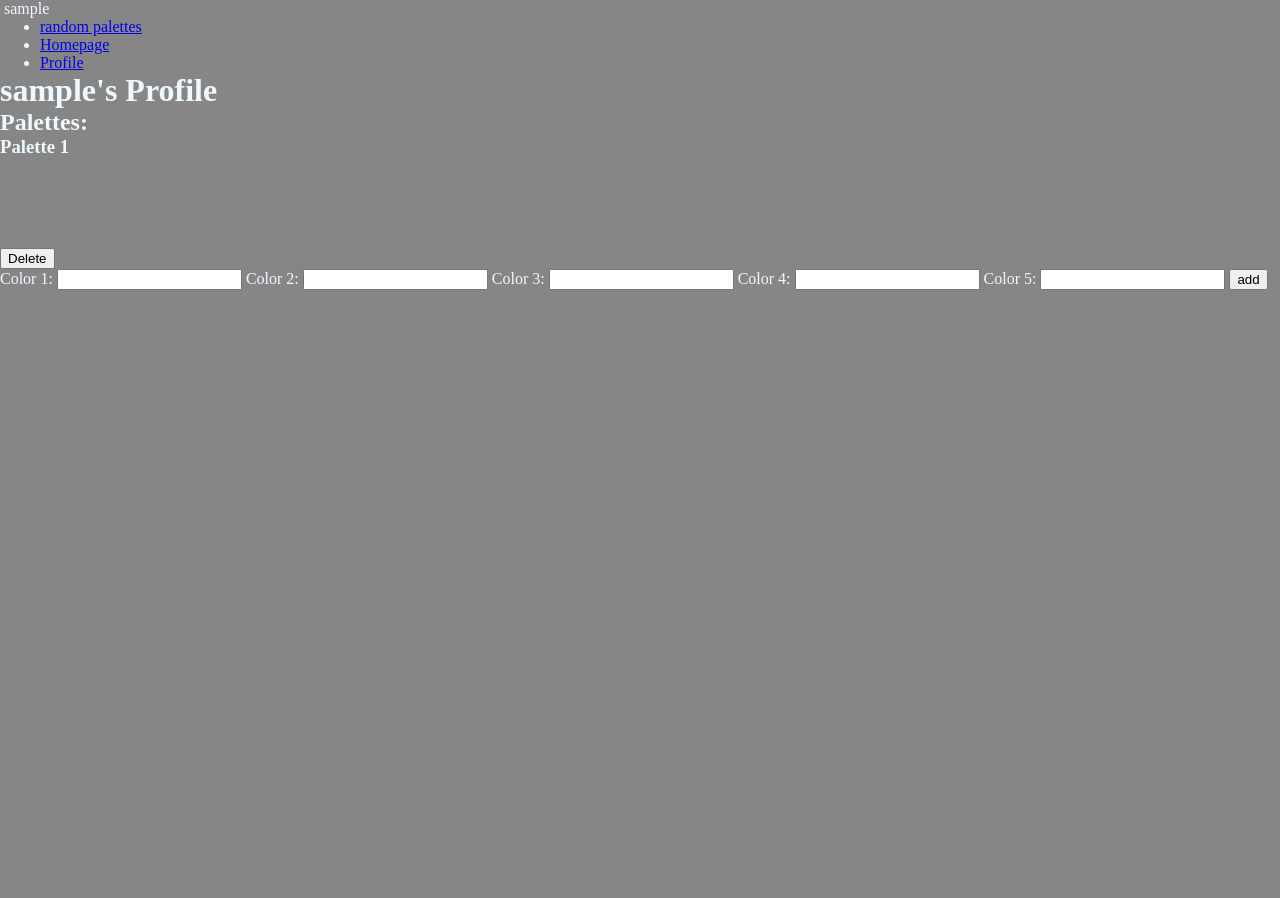
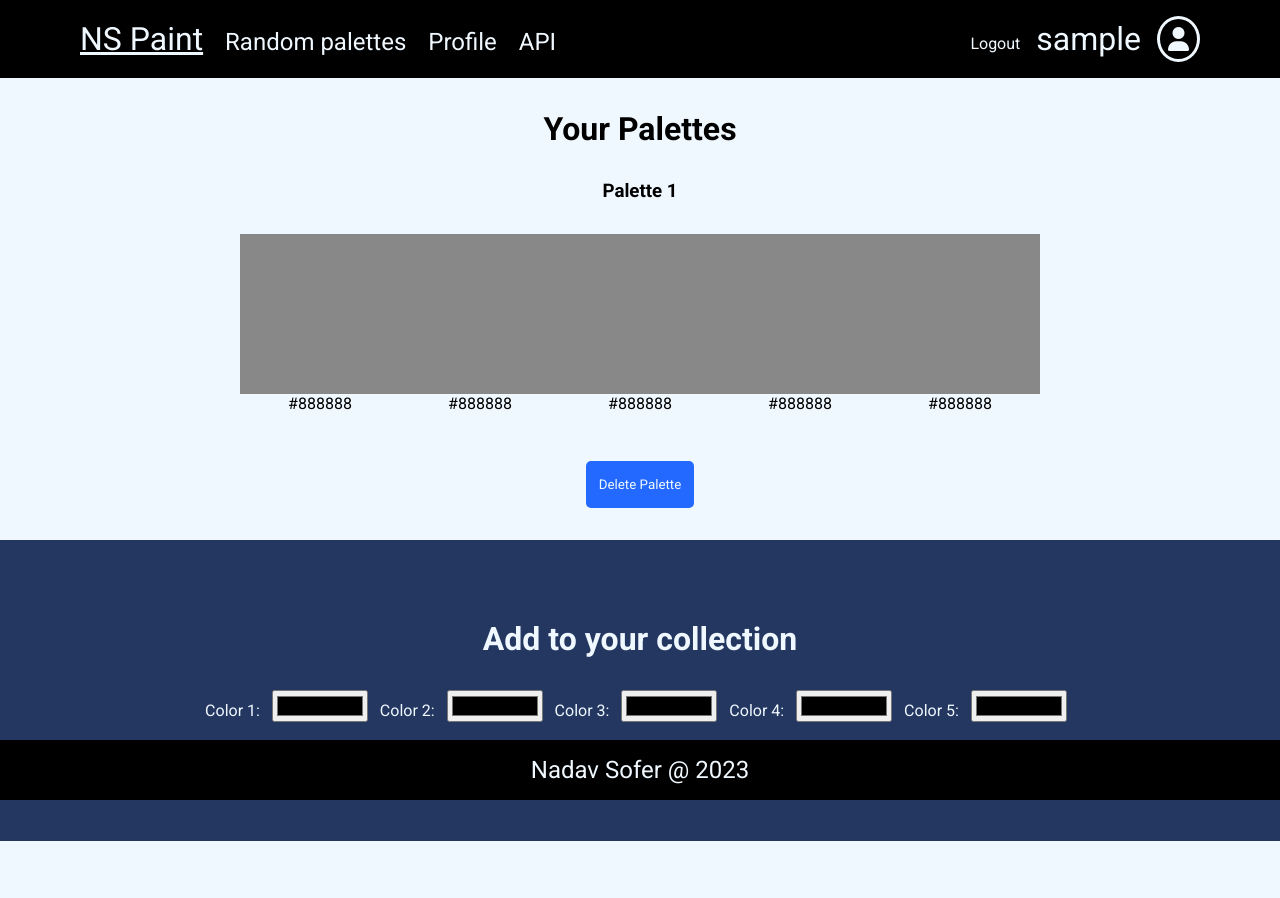
Before and after one commit to NadavSofer/hackathon-two, a Django app: page /profile/1 in a window 1280 px wide. Before the commit the page ends 290 px from the top, so only its background shows below. Run offline with Django 4.2, Linux system fonts and the light colour scheme; a user stored in the database is signed in; tables that the repository leaves empty hold one stand-in row (values such as "Sample post"); some libraries are stand-ins or nearby versions.

Commit message:
added css

```diff
--- /dev/null
+++ b/palettle_project_top/accounts/static/CSS/profile.css
@@ -0,0 +1,52 @@
+body{
+    text-align: center;
+}
+
+.box-outer-container > *{
+    margin: 2rem;
+}
+
+.box-inner-container {
+    display: flex;
+    justify-content: center;
+}
+
+input {
+    width: 6rem;
+    height: 2rem;
+}
+
+#add-palette{
+    display: flex;
+    flex-direction: column;
+    justify-content: center;
+    align-items: center;
+    gap: 0.5rem;
+}
+
+h1 {
+    margin: 2rem 0;
+}
+
+.add-Palette {
+    background-color: #243760;
+    padding: 3rem 0;
+    color: aliceblue;
+}
+
+.form-inputs > * {
+    margin-right: 0.5rem;
+}
+
+button {
+    background-color: #2369ff;
+    border: none;
+    border-radius: 5px;
+    padding: 1rem 0.8rem;
+    color: aliceblue;
+}
+
+.submit-button button{
+    padding: 1rem 1.2rem;
+    margin-top: 1rem;
+}
--- a/palettle_project_top/accounts/static/CSS/style.css
+++ b/palettle_project_top/accounts/static/CSS/style.css
@@ -1,9 +1,95 @@
 * {
     margin: 0;
     box-sizing: border-box;
+    font-family: 'Roboto', sans-serif;
 }
 
 body{
-    background-color: #868686;
+    background-color: aliceblue;
+}
+
+button {
+    background-color: #2369ff;
+    border: none;
+    border-radius: 5px;
+    padding: 1rem 0.8rem;
     color: aliceblue;
+    margin-top: 1rem;
 }
+
+/* navbar -------------------------------- */
+
+nav {
+    display: flex;
+    align-items: center;
+    justify-content: space-between;
+    padding: 1rem 5rem;
+    color: aliceblue;
+    background-color: black;
+    font-size: 1.5rem;
+}
+
+nav button {
+    margin-top: 0;
+    width: 5rem;
+    padding: 0.8rem 0.5rem;
+}
+
+#logo {
+    font-size: 2rem;
+    text-decoration: underline;
+}
+
+nav a {
+    color: aliceblue;
+    text-decoration: none;
+}
+
+.nav-user{
+    display: flex;
+    align-items: center;
+    gap: 1rem;
+}
+
+.nav-user p {
+    font-size: 2rem;
+}
+
+.nav-user i{
+    font-size: 1.5rem;
+    border: solid 3px aliceblue;
+    border-radius: 50%;
+    padding: 0.5rem;
+}
+
+#logout{
+    font-size: 1rem;
+    margin-top: 0.5rem;
+}
+
+.nav-links > * {
+    margin-right: 1rem;
+}
+
+/* footer -------------------------------- */
+
+.box {
+    height: 10rem;
+    width: 10rem;
+}
+
+
+/* footer -------------------------------- */
+
+footer {
+    display: flex;
+    align-items: center;
+    justify-content: center;
+    color: aliceblue;
+    background-color: black;
+    font-size: 1.5rem;
+    position: fixed;
+    bottom: 0;
+    width: 100%;
+    padding: 1rem 0;
+}
--- /dev/null
+++ b/palettle_project_top/accounts/static/JS/profile.js
@@ -0,0 +1,11 @@
+let colorInput1 = document.getElementById('id_color_1')
+let colorInput2 = document.getElementById('id_color_2')
+let colorInput3 = document.getElementById('id_color_3')
+let colorInput4 = document.getElementById('id_color_4')
+let colorInput5 = document.getElementById('id_color_5')
+
+colorInput1.setAttribute('type', 'color')
+colorInput2.setAttribute('type', 'color')
+colorInput3.setAttribute('type', 'color')
+colorInput4.setAttribute('type', 'color')
+colorInput5.setAttribute('type', 'color')
--- a/palettle_project_top/accounts/templates/base.html
+++ b/palettle_project_top/accounts/templates/base.html
@@ -9,6 +9,9 @@
     <link rel="stylesheet" href="{% static '\CSS\style.css' %}">
     {% block css %}{% endblock css %}
     <script src="https://kit.fontawesome.com/cece1c3b6f.js" crossorigin="anonymous"></script>
+    <link rel="preconnect" href="https://fonts.googleapis.com">
+    <link rel="preconnect" href="https://fonts.gstatic.com" crossorigin>
+    <link href="https://fonts.googleapis.com/css2?family=Roboto:wght@400;700&display=swap" rel="stylesheet">
 </head>
 <body>
 
@@ -18,5 +21,9 @@
 
 
     {%endblock%}
+    <br><br><br>
+    <footer>
+        <p>Nadav Sofer @ 2023</p>
+    </footer>
 </body>
 </html>
--- a/palettle_project_top/accounts/templates/navbar.html
+++ b/palettle_project_top/accounts/templates/navbar.html
@@ -1,13 +1,22 @@
 <nav>
-    <div class="logo">
-        <img src="" alt="">
-        {{user.username}}
+    <div class="nav-links">
+        <a href="{% url 'homepage' %}" id="logo">NS Paint</a>
+        <a href="{% url 'randomPalette' %}">Random palettes</a>
+        {%if request.user.is_authenticated%}
+        <a href="{% url 'profile-page' user.pk %}">Profile</a>
+            {%if request.user.is_superuser%}
+                <a href="{% url 'palette-list' %}">API</a>
+            {%endif%}
+        {%endif%}
     </div>
-    <div>
-        <ul>
-            <li><a href="{% url 'randomPalette' %}">random palettes</a></li>
-            <li><a href="{% url 'homepage' %}">Homepage</a></li>
-            <li><a href="{% url 'profile-page' user.pk %}">Profile</a></li>
-        </ul>
+    <div  class="nav-user">
+        {%if request.user.is_authenticated%}
+            <a href="{% url 'logout' %}" id="logout">Logout</a>
+            <p>{{user.username}}</p>
+            <i class="fa-solid fa-user"></i>
+        {%else%}
+            <button type="button" id="login"><a href="{% url 'login' %}">login</a></button>
+            <button type="button" id="login"><a href="{% url 'signup' %}">signup</a></button>
+        {%endif%}
     </div>
 </nav>
--- a/palettle_project_top/accounts/templates/profile.html
+++ b/palettle_project_top/accounts/templates/profile.html
@@ -1,29 +1,58 @@
 {%extends 'base.html'%}
+{% load static %}
+{% block title %}profile{% endblock title %}
+{% block css %}<link rel="stylesheet" href="{% static '\CSS\profile.css' %}">{% endblock css %}
 
-{% block title %}profile{% endblock title %}
 {%block content%}
-    <h1>{{ profile.user.username }}'s Profile</h1>
 
-    <h2>Palettes:</h2>
+    <h1>Your Palettes</h1>
     {% for palette in palettes %}
+        <div class="box-outer-container">
             <h3>Palette {{ forloop.counter }}</h3>
-        <ul>
-            <li style="color: {{ palette.0 }};">Color 1: {{ palette.0 }}</li>
-            <li style="color: {{ palette.1 }};">Color 2: {{ palette.1 }}</li>
-            <li style="color: {{ palette.2 }};">Color 3: {{ palette.2 }}</li>
-            <li style="color: {{ palette.3 }};">Color 4: {{ palette.3 }}</li>
-            <li style="color: {{ palette.4 }};">Color 5: {{ palette.4 }}</li>
-        </ul>
+            <div class="box-inner-container">
+                <div class="container">
+                    <div class="box" style="background-color: {{ palette.0 }};"></div>
+                    <p>{{ palette.0 }}</p>
+                </div>
+                <div class="container">
+                    <div class="box" style="background-color: {{ palette.1 }};"></div>
+                    <p>{{ palette.1 }}</p>
+                </div>
+                <div class="container">
+                    <div class="box" style="background-color: {{ palette.2 }};"></div>
+                    <p>{{ palette.2 }}</p>
+                </div>
+                <div class="container">
+                    <div class="box" style="background-color: {{ palette.3 }};"></div>
+                    <p>{{ palette.3 }}</p>
+                </div>
+                <div class="container">
+                    <div class="box" style="background-color: {{ palette.4 }};"></div>
+                    <p>{{ palette.4 }}</p>
+                </div>
+
+            </div>
             <form action="{% url 'delete-palette' palette.5 %}" method="post">
                 {% csrf_token %}
-            <button type="submit">Delete</button>
+                <button type="submit">Delete Palette</button>
             </form>
             <p></p>
+        </div>
     {% endfor %}
 
-    <form action="" method="post">
+    <div class="add-Palette">
+        <h1>Add to your collection</h1>
+        <form action="" method="post" id="add-palette">
+            <div class="form-inputs">
                 {%csrf_token%}
                 {{form}}
-        <input type="submit" value="add">
+            </div>
+            <div class="submit-button">
+                <button type="submit">Add Palette</button>
+            </div>
         </form>
+    </div>
+
+
+    <script src="{% static '\JS\profile.js' %}"></script>
 {%endblock%}
--- a/palettle_project_top/accounts/templates/random.html
+++ b/palettle_project_top/accounts/templates/random.html
@@ -16,7 +16,7 @@
     </div>
     <div id="makePalette">
         <h2>Make your own!</h2>
-        <div id="makePalette-container">
+        <div id="makePalette-outer-container">
 
         </div>
 
--- a/palettle_project_top/palettle_project/settings.py
+++ b/palettle_project_top/palettle_project/settings.py
@@ -130,4 +130,4 @@ DEFAULT_AUTO_FIELD = 'django.db.models.BigAutoField'
 
 
 LOGIN_REDIRECT_URL = 'profile-redirect'
-LOGOUT_REDIRECT_URL = 'login'
+LOGOUT_REDIRECT_URL = 'homepage'
--- a/palettle_project_top/palettle_project/urls.py
+++ b/palettle_project_top/palettle_project/urls.py
@@ -2,7 +2,7 @@ from django.contrib import admin
 from django.urls import path, include
 
 urlpatterns = [
-    path('admin/', admin.site.urls),
+    path('admin/', admin.site.urls, name='admin'),
     path('', include('accounts.urls')),
     path('api/', include('palette_api.urls')),
 ]
```
Also changed, not shown: palettle_project_top/accounts/static/CSS/homepage.css (added, +71 -0 lines), palettle_project_top/accounts/static/CSS/login.css (added, +31 -0 lines), palettle_project_top/accounts/static/CSS/random.css (+47 -1 lines), palettle_project_top/accounts/static/JS/random.js (+7 -6 lines), palettle_project_top/accounts/templates/homepage.html (+14 -3 lines), palettle_project_top/accounts/templates/login.html (+12 -11 lines), palettle_project_top/accounts/templates/profile_update.html (deleted, +0 -16 lines), palettle_project_top/accounts/templates/sign_up.html (+17 -16 lines). Lines whose indentation alone changed are shown as unchanged.
